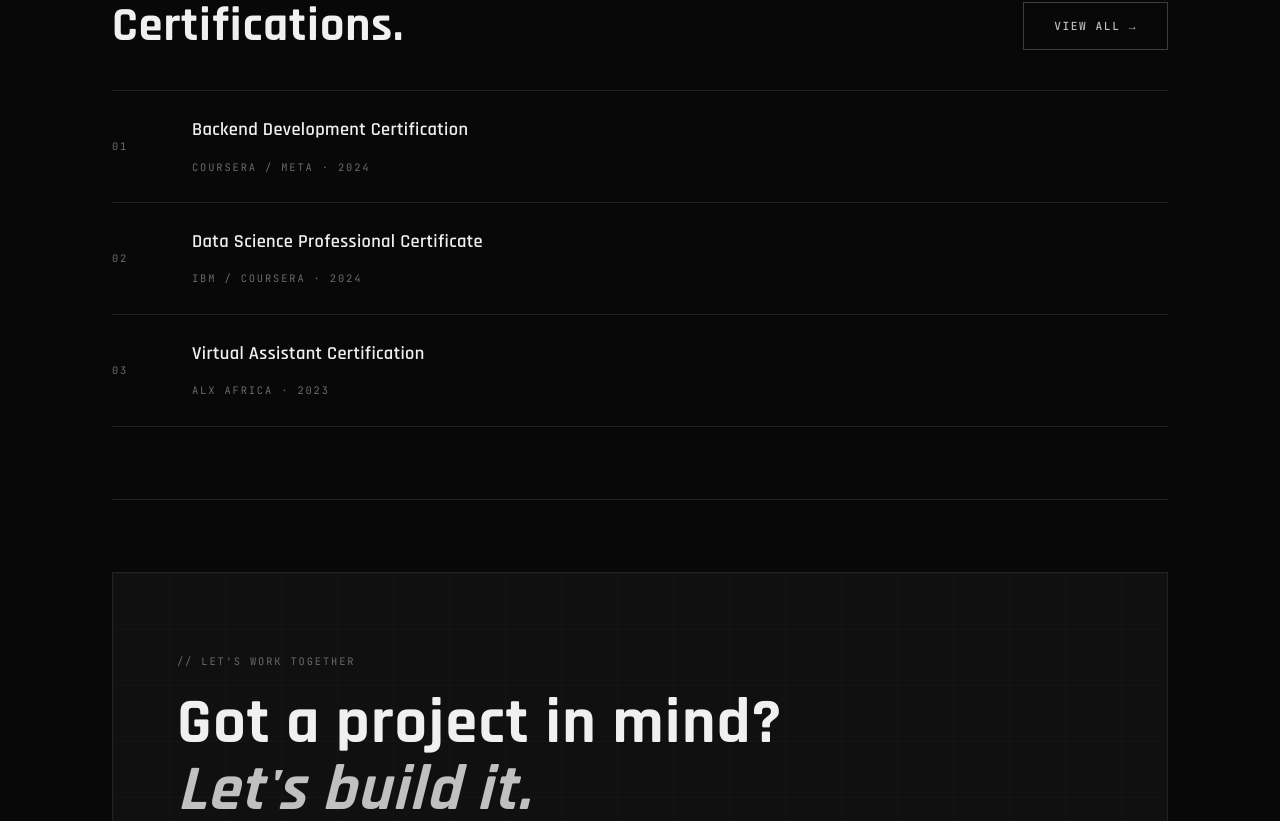
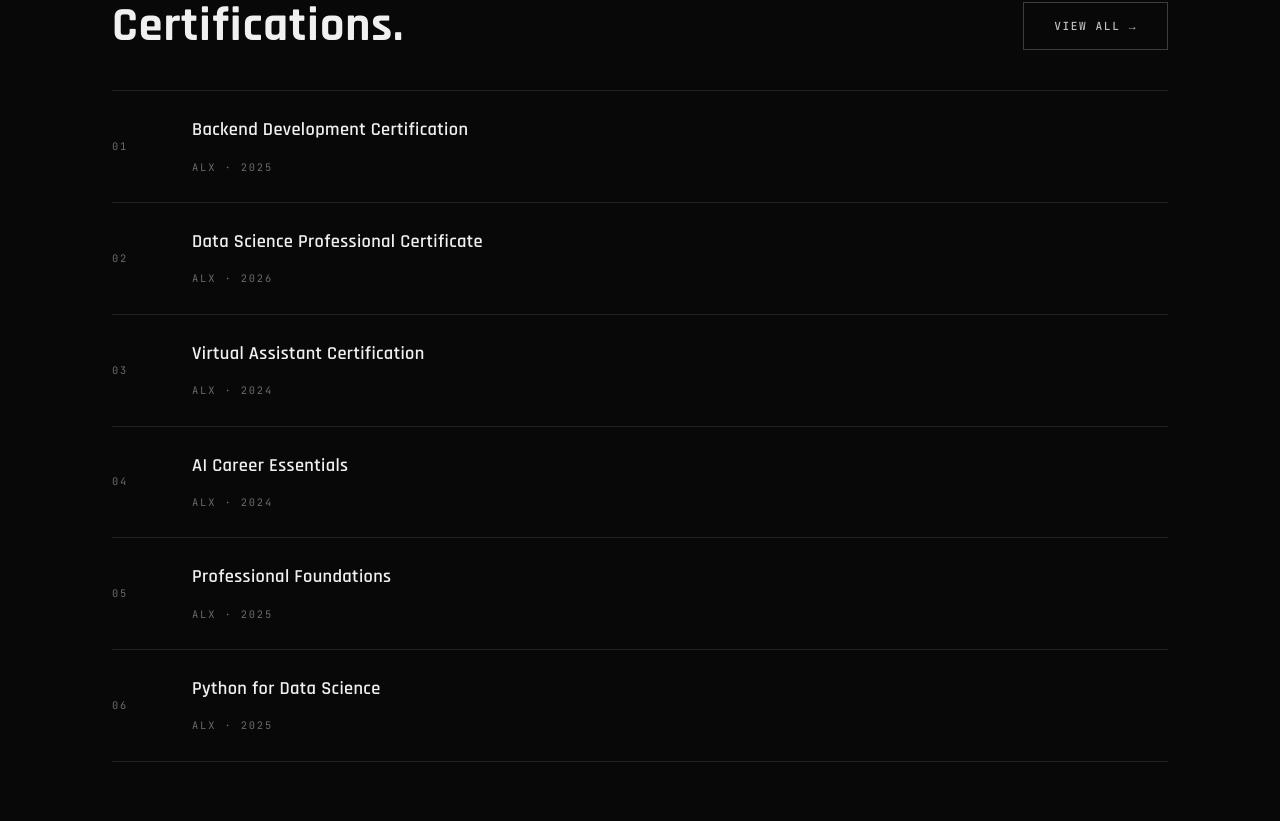
Before and after one commit to Ernesto11524/portfolio, a React (Vite) app: page / in a window 1280 px wide. Shown: the part 1719-2540 px from the top of the page. Built offline with nearby package versions, Linux system fonts and the light colour scheme.

Commit message:
No description

```diff
--- a/src/data.js
+++ b/src/data.js
@@ -4,10 +4,10 @@ export const personal = {
   tagline:     "Backend Developer · Data Scientist · Virtual Assistant",
   university:  "KNUST, Ghana",
   year:        "3rd Year",
-  email:       "ernestmpiani15@gmail.com",
-  github:      "https://github.com/Ernesto11524",
-  linkedin:    "https://linkedin.com/in/ernest-524",
-  formspreeId: "mzdkyboy",
+  email:       "ernest.mpiani@email.com",
+  github:      "https://github.com/ernestmpiani",
+  linkedin:    "https://linkedin.com/in/ernestmpiani",
+  formspreeId: "YOUR_FORMSPREE_ID",
   bio: [
     "I'm a 3rd-year Computer Engineering student at KNUST, Ghana, building at the intersection of backend systems, data science, and intelligent automation.",
     "I write clean, scalable backend code, extract insights from complex datasets, and help people work smarter through virtual assistance. Every project I ship is a step toward building technology that actually matters.",
@@ -66,25 +66,55 @@ export const certifications = [
   {
     id: 1,
     title: "Backend Development Certification",
-    issuer: "Coursera / Meta",
-    date: "2024",
+    issuer: "ALX",
+    date: "2025",
     description: "Comprehensive certification covering server-side development, APIs, databases, and deployment.",
     badge: "01",
+    link: "https://drive.google.com/file/d/16MjYz60vhCTtKVX2JEF9mUTRY3bLagKX/view?usp=sharing",
   },
   {
     id: 2,
     title: "Data Science Professional Certificate",
-    issuer: "IBM / Coursera",
-    date: "2024",
+    issuer: "ALX",
+    date: "2026",
     description: "End-to-end data science workflow: data wrangling, visualization, machine learning, and deployment.",
     badge: "02",
+    link: "https://drive.google.com/file/d/12CBSGD1eopsrnW2YTHedUUOZIW9hFUqD/view?usp=sharing",
   },
   {
     id: 3,
     title: "Virtual Assistant Certification",
-    issuer: "ALX Africa",
-    date: "2023",
+    issuer: "ALX",
+    date: "2024",
     description: "Professional virtual assistance skills — project management, communication, and digital tools mastery.",
     badge: "03",
+    link: "https://drive.google.com/file/d/16QEtueoKEplLL8m7ft3ErGVemZ5VA8QR/view?usp=sharing",
+  },
+  {
+    id: 4,
+    title: "AI Career Essentials",
+    issuer: "ALX",
+    date: "2024",
+    description: "Comprehensive program covering the fundamentals of artificial intelligence, prompt engineering, and how to leverage AI tools effectively in a professional environment. Topics included AI literacy, ChatGPT and generative AI workflows, AI-assisted productivity, and navigating the future of work in an AI-driven world.",
+    badge: "04",
+    link: "https://drive.google.com/file/d/15pp4jRrSsfBI6YH-whtT--kgi93GKaOB/view?usp=sharing",
+  },
+  {
+    id: 5,
+    title: "Professional Foundations",
+    issuer: "ALX",
+    date: "2025",
+    description: "A rigorous professional development program building the core skills needed to thrive in the modern workplace. Covered communication, critical thinking, personal branding, teamwork, time management, problem-solving frameworks, and navigating remote and hybrid work environments.",
+    badge: "05",
+    link: "https://drive.google.com/file/d/1i9hE_W98F8dmzXZOBGTmEjsYQs0vpLei/view?usp=sharing",
+  },
+  {
+    id: 6,
+    title: "Python for Data Science",
+    issuer: "ALX",
+    date: "2025",
+    description: "Hands-on certification in Python programming applied to data science workflows. Topics covered include Python fundamentals, data manipulation with Pandas and NumPy, data visualization with Matplotlib and Seaborn, working with APIs and datasets, and an introduction to machine learning concepts with Scikit-learn.",
+    badge: "06",
+    link: "https://drive.google.com/file/d/1UySVtjNcHQey_BSlJknatQ9-58riVuaw/view?usp=sharing",
   },
 ];
--- a/src/pages/Certifications.css
+++ b/src/pages/Certifications.css
@@ -33,6 +33,27 @@
 }
 .cert-card__desc { font-size: 0.88rem; color: var(--muted); line-height: 1.75; max-width: 560px; }
 
+.cert-card__btn {
+  display: inline-flex;
+  align-items: center;
+  gap: 8px;
+  margin-top: 20px;
+  font-family: var(--mono);
+  font-size: 0.65rem;
+  font-weight: 500;
+  letter-spacing: 0.14em;
+  text-transform: uppercase;
+  color: var(--silver);
+  padding: 10px 20px;
+  border: 1px solid var(--mid);
+  transition: background 0.2s, color 0.2s, border-color 0.2s;
+}
+.cert-card__btn:hover {
+  background: var(--off);
+  color: var(--black);
+  border-color: var(--off);
+}
+
 .next-up {
   display: grid; grid-template-columns: 1fr 1fr;
   gap: 64px; align-items: start; padding: 60px 0 40px;
--- a/src/pages/Certifications.jsx
+++ b/src/pages/Certifications.jsx
@@ -11,6 +11,16 @@ function CertCard({ cert, delay }) {
         <p className="label cert-card__meta">{cert.issuer} · {cert.date}</p>
         <h2 className="cert-card__title">{cert.title}</h2>
         <p className="cert-card__desc">{cert.description}</p>
+        {cert.link && cert.link !== 'YOUR_GOOGLE_DRIVE_LINK_1' && cert.link !== 'YOUR_GOOGLE_DRIVE_LINK_2' && cert.link !== 'YOUR_GOOGLE_DRIVE_LINK_3' && (
+          <a
+            href={cert.link}
+            target="_blank"
+            rel="noopener noreferrer"
+            className="cert-card__btn"
+          >
+            View Certificate →
+          </a>
+        )}
       </div>
       <div className="cert-card__line" />
     </div>
```
